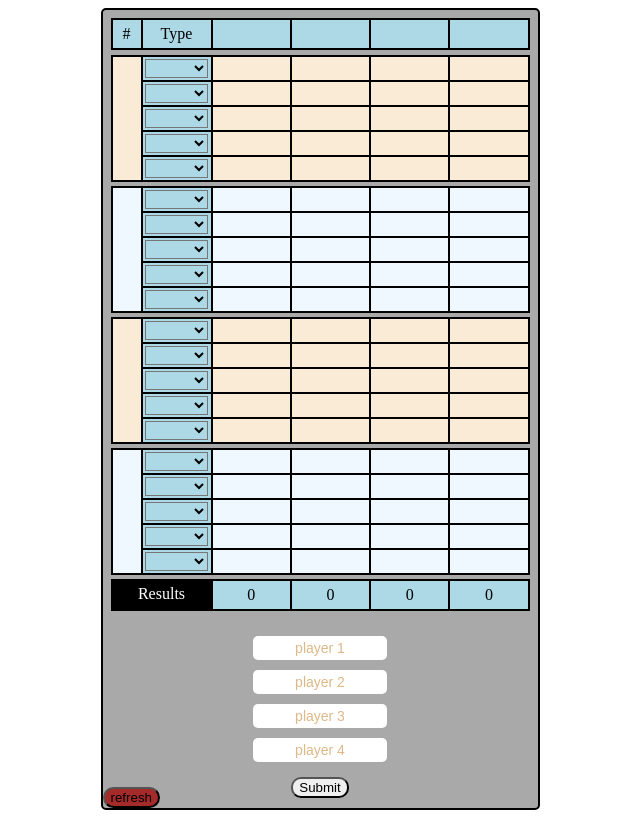
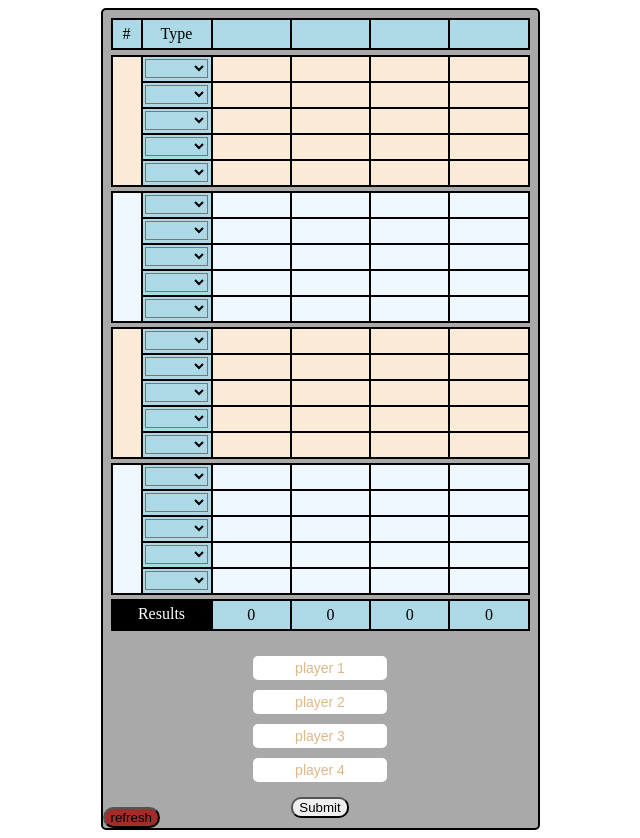
Before and after one commit to Karamkaram17/trexcounter, a plain HTML site: page index.html in a window 1280 px wide. Shown: the whole page, without its empty margins (320-960 px from the left). Drawn offline with Linux system fonts and the light colour scheme.

Commit message:
Update style.css

```diff
--- a/style.css
+++ b/style.css
@@ -31,7 +31,7 @@
   text-align: center;
   display: grid;
   grid-template-columns: 30px 70px 1fr 1fr 1fr 1fr;
-  grid-template-rows: 25px 25px 25px 25px 25px;
+  grid-template-rows: auto auto auto auto auto;
   margin-bottom: 4px;
 }
 #player2div,
@@ -66,6 +66,7 @@ select {
   border: 1px solid black;
   cursor: pointer;
   padding-top: 2px;
+  min-height: 22px;
 }
 .minidivc,
 .minidivr {
```
